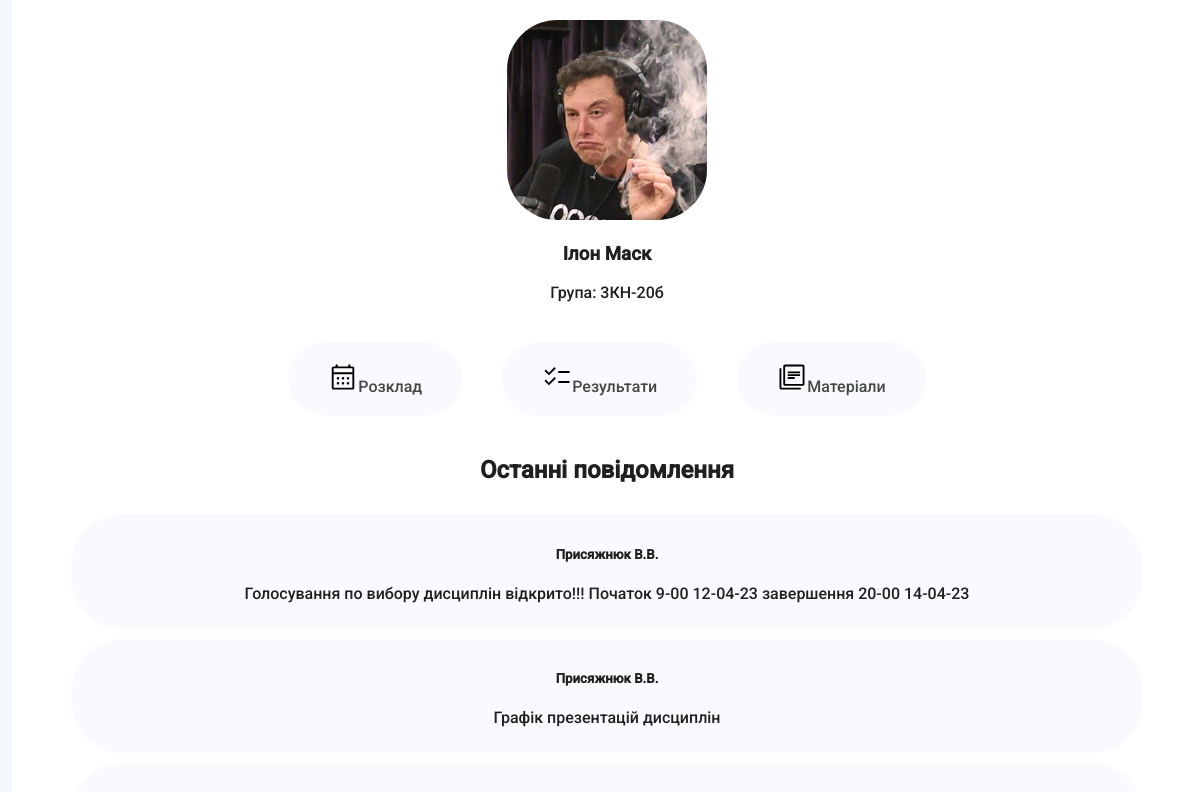
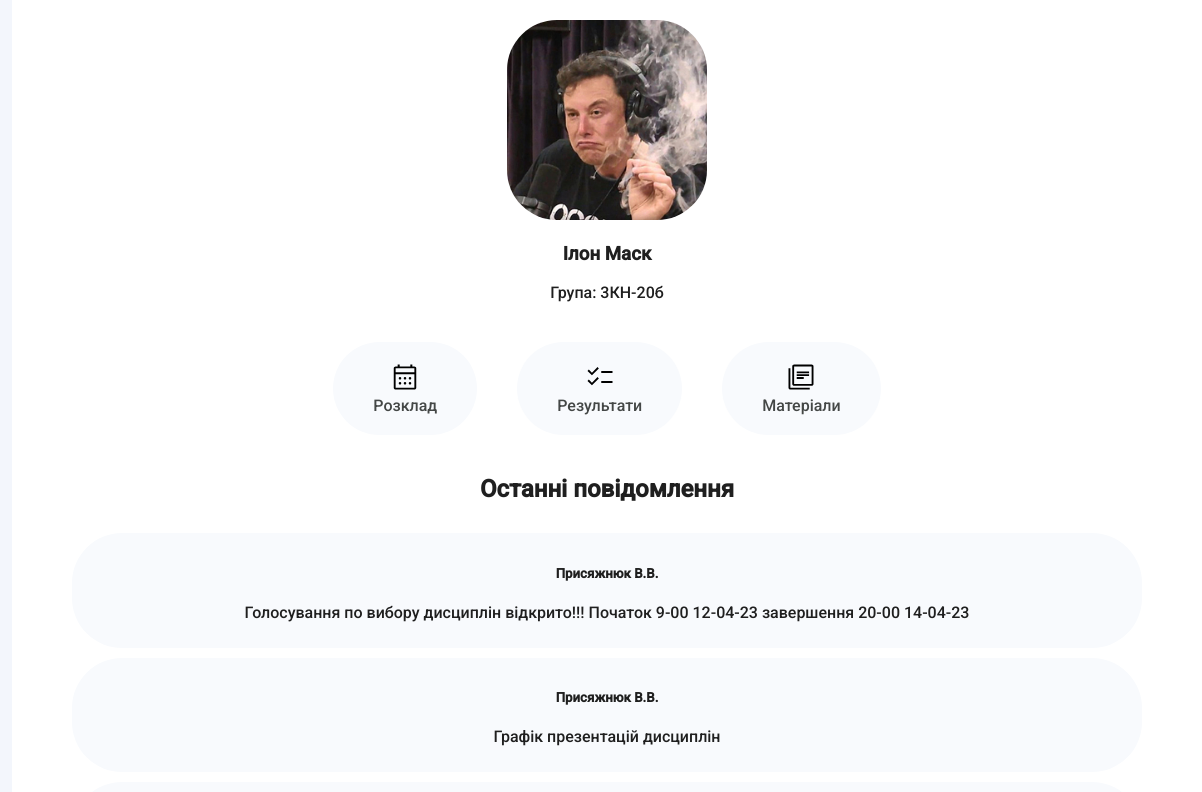
Before and after one commit to ilky03/myprojects, a plain HTML site: page university/jet/index.html in a window 1280 px wide. Shown: the top 792 px of the page, 78-1280 px from the left. Drawn offline with Linux system fonts and the light colour scheme.

Commit message:
Update index.html

```diff
--- a/university/jet/index.html
+++ b/university/jet/index.html
@@ -31,9 +31,9 @@
                 </div>
             </div>
             <div class="head-nav">
-                <a href="#"><img src="img/calendar.svg">Розклад</a>
-                <a href="#"><img src="img/checklist.svg">Результати</a>
-                <a href="#"><img src="img/library.svg">Матеріали</a>
+                <a href="#"><img src="img/calendar.svg"><br>Розклад</a>
+                <a href="#"><img src="img/checklist.svg"><br>Результати</a>
+                <a href="#"><img src="img/library.svg"><br>Матеріали</a>
             </div>
 
 
```
